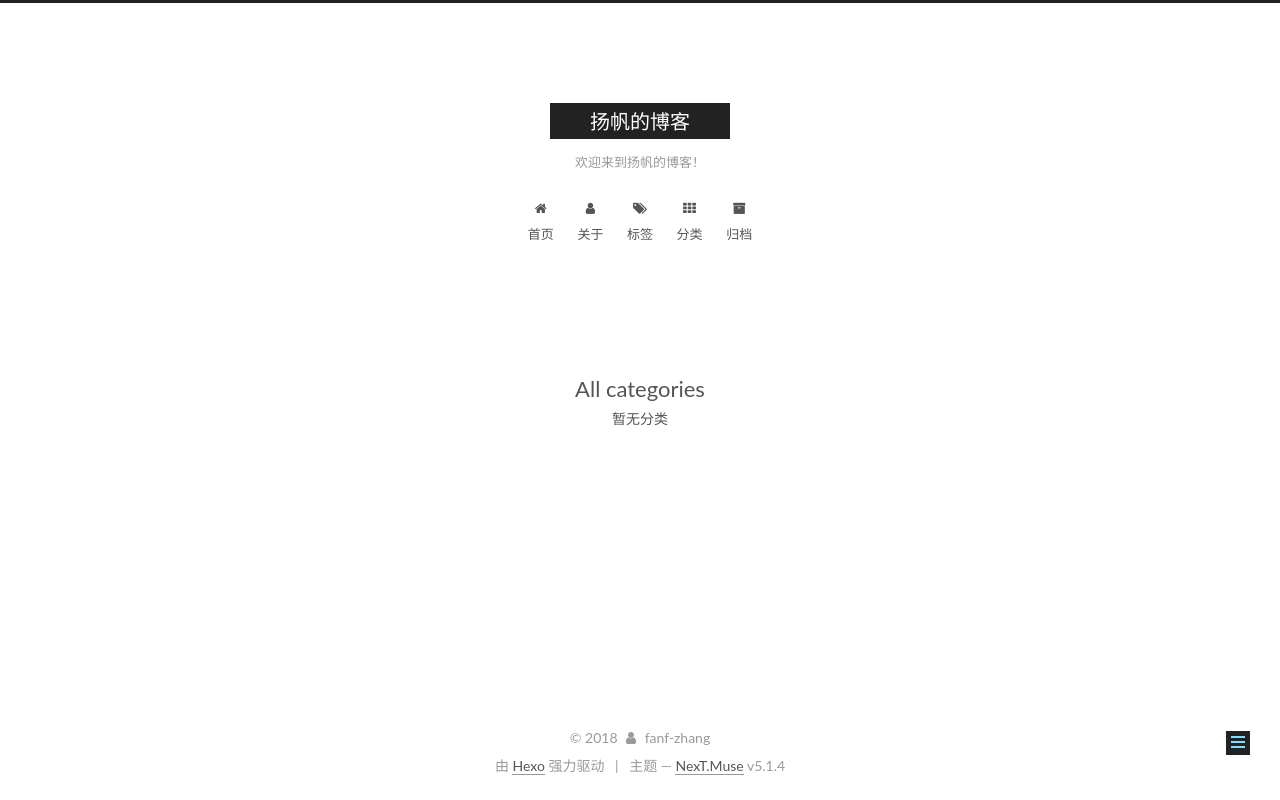
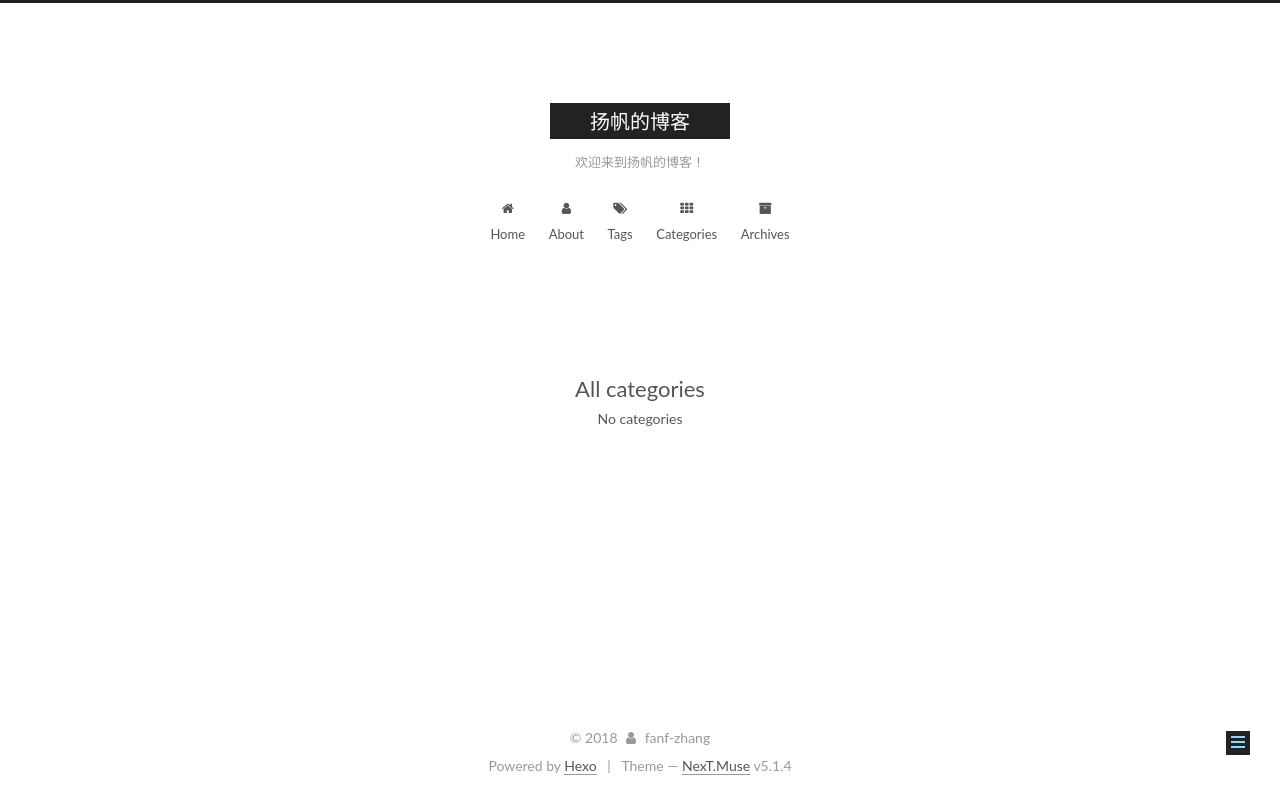
Before and after one commit to dmfanf/dmfanf.github.io, a plain HTML site: page categories/index.html in a window 1280 px wide. Drawn offline with nearby package versions, Linux system fonts and the light colour scheme; some packages are replaced by stand-ins of ours.

Commit message:
Site updated: 2018-07-05 14:57:40

```diff
--- a/categories/index.html
+++ b/categories/index.html
@@ -5,7 +5,7 @@
 
 
 
-<html class="theme-next muse use-motion" lang="zh-Hans">
+<html class="theme-next muse use-motion" lang="">
 <head>
   <meta charset="UTF-8"/>
 <meta http-equiv="X-UA-Compatible" content="IE=edge" />
@@ -85,7 +85,7 @@
 <meta property="og:url" content="http://dmfanf.github.io/categories/index.html">
 <meta property="og:site_name" content="扬帆的博客">
 <meta property="og:description" content="技术 &amp; 学习 &amp; 生活">
-<meta property="og:locale" content="zh-Hans">
+<meta property="og:locale" content="default">
 <meta property="og:updated_time" content="2018-07-05T06:47:37.846Z">
 <meta name="twitter:card" content="summary">
 <meta name="twitter:title" content="All categories">
@@ -105,7 +105,7 @@
     motion: {"enable":true,"async":false,"transition":{"post_block":"fadeIn","post_header":"slideDownIn","post_body":"slideDownIn","coll_header":"slideLeftIn","sidebar":"slideUpIn"}},
     duoshuo: {
       userId: '0',
-      author: '博主'
+      author: 'Author'
     },
     algolia: {
       applicationID: '',
@@ -137,7 +137,7 @@
 
 </head>
 
-<body itemscope itemtype="http://schema.org/WebPage" lang="zh-Hans">
+<body itemscope itemtype="http://schema.org/WebPage" lang="default">
 
 
 
@@ -185,7 +185,7 @@
 
               <i class="menu-item-icon fa fa-fw fa-home"></i> <br />
 
-            首页
+            Home
           </a>
         </li>
 
@@ -195,7 +195,7 @@
 
               <i class="menu-item-icon fa fa-fw fa-user"></i> <br />
 
-            关于
+            About
           </a>
         </li>
 
@@ -205,7 +205,7 @@
 
               <i class="menu-item-icon fa fa-fw fa-tags"></i> <br />
 
-            标签
+            Tags
           </a>
         </li>
 
@@ -215,7 +215,7 @@
 
               <i class="menu-item-icon fa fa-fw fa-th"></i> <br />
 
-            分类
+            Categories
           </a>
         </li>
 
@@ -225,7 +225,7 @@
 
               <i class="menu-item-icon fa fa-fw fa-archive"></i> <br />
 
-            归档
+            Archives
           </a>
         </li>
 
@@ -269,7 +269,7 @@
 
           <div class="category-all-page">
             <div class="category-all-title">
-                暂无分类
+                No categories
             </div>
             <div class="category-all">
 
@@ -374,7 +374,7 @@
 </div>
 
 
-  <div class="powered-by">由 <a class="theme-link" target="_blank" href="https://hexo.io">Hexo</a> 强力驱动</div>
+  <div class="powered-by">Powered by <a class="theme-link" target="_blank" href="https://hexo.io">Hexo</a></div>
 
 
 
@@ -382,7 +382,7 @@
 
 
 
-  <div class="theme-info">主题 &mdash; <a class="theme-link" target="_blank" href="https://github.com/iissnan/hexo-theme-next">NexT.Muse</a> v5.1.4</div>
+  <div class="theme-info">Theme &mdash; <a class="theme-link" target="_blank" href="https://github.com/iissnan/hexo-theme-next">NexT.Muse</a> v5.1.4</div>
 
 
 
```
Also changed, not shown: about/index.html (+11 -11 lines), tags/index.html (+12 -12 lines).
